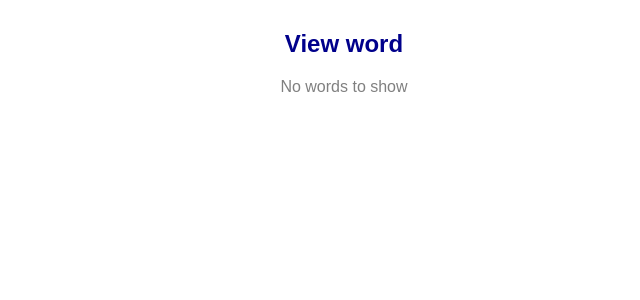
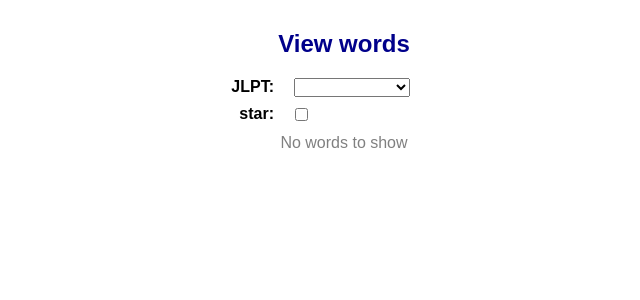
Before and after one commit to linanthon/jpapp2, a Flask app: template app/web/templates/view/word/view_words.html in a window 1280 px wide. Shown: the top 300 px of the page, without its empty margins (296-936 px from the left). Run offline with Flask 3, Linux system fonts and the light colour scheme; the template is opened without the code that fills it, so the values that code supplies are empty.

Commit message:
update view words choose JLPT and star checkbox

```diff
--- a/app/web/static/css/view/word/view_words.css
+++ b/app/web/static/css/view/word/view_words.css
@@ -10,3 +10,31 @@
   text-align: left;
   margin: 4px 0;
 }
+
+/* ===== Add: align JLPT label/control and star label/checkbox like mock ===== */
+#viewWordsForm {
+  display: grid;
+  grid-template-columns: 110px 1fr; /* left column for labels, right for controls */
+  row-gap: 8px;
+  column-gap: 20px;
+
+  margin: 10px auto;
+  width: 360px;
+  align-items: center;
+  justify-items: start;
+}
+
+#viewWordsForm label {
+  justify-self: end;   /* labels align to the right column edge */
+  font-weight: bold;
+}
+
+#viewWordsForm select,
+#viewWordsForm input[type="checkbox"] {
+  justify-self: start; /* controls start just to the right of labels */
+}
+
+/* Optional: just manual line up the star checkbox and JLPT select */
+#viewWordsForm input[type="checkbox"] {
+  transform: translateX(-3px);
+}
--- a/app/web/templates/view/word/view_words.html
+++ b/app/web/templates/view/word/view_words.html
@@ -7,7 +7,26 @@
   <script src="{{ url_for('main_ep.static', filename='view.js') }}" defer></script>
 </head>
 <body>
-	<h2>View word</h2>
+	<h2>View words</h2>
+
+  <!-- Filters: JLPT dropdown + starred checkbox (auto-submit on change) -->
+  <form id="viewWordsForm" method="GET" action="{{ url_for('main_ep.view_words') }}">
+    <label for="jlpt"><strong>JLPT:</strong></label>
+    <select name="jlpt_level" id="jlpt" onchange="this.form.submit()">
+      <option value="" {% if request.args.get('jlpt_level','') == '' %}selected{% endif %}></option>
+      <option value="N5" {% if request.args.get('jlpt_level') == 'N5' %}selected{% endif %}>N5</option>
+      <option value="N4" {% if request.args.get('jlpt_level') == 'N4' %}selected{% endif %}>N4</option>
+      <option value="N3" {% if request.args.get('jlpt_level') == 'N3' %}selected{% endif %}>N3</option>
+      <option value="N2" {% if request.args.get('jlpt_level') == 'N2' %}selected{% endif %}>N2</option>
+      <option value="N1" {% if request.args.get('jlpt_level') == 'N1' %}selected{% endif %}>N1</option>
+      <option value="N0" {% if request.args.get('jlpt_level') == 'N0' %}selected{% endif %}>Not categorized</option>
+    </select>
+
+    <label for="star"><strong>star:</strong></label>
+    <input type="checkbox" id="star" name="star" value="1"
+           onchange="this.form.submit()"
+           {% if request.args.get('star') in ['1','true','True','on','yes'] %}checked{% endif %}>
+  </form>
 
   <div id="showWordList" style="display:block">
     {% if word_list %}
```
